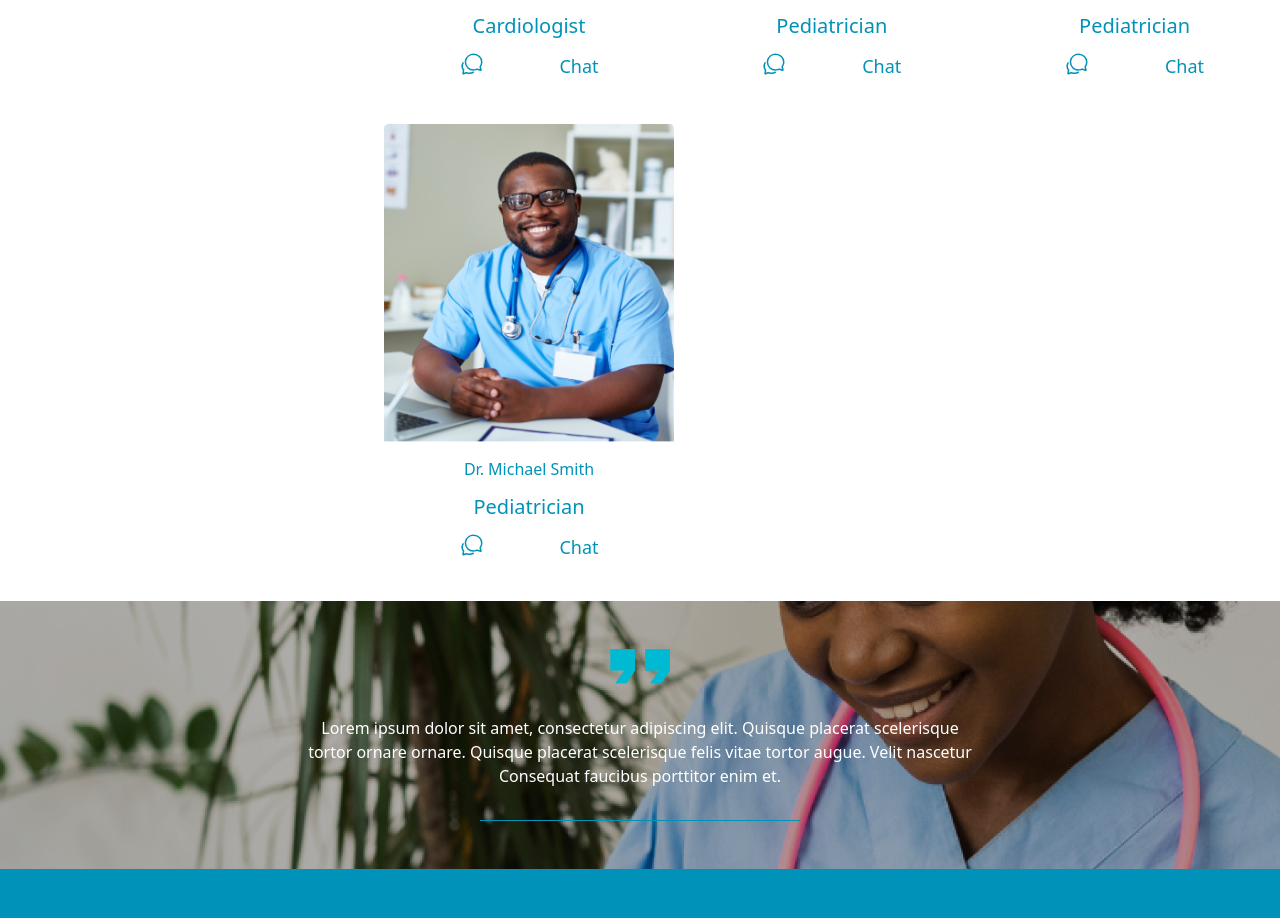
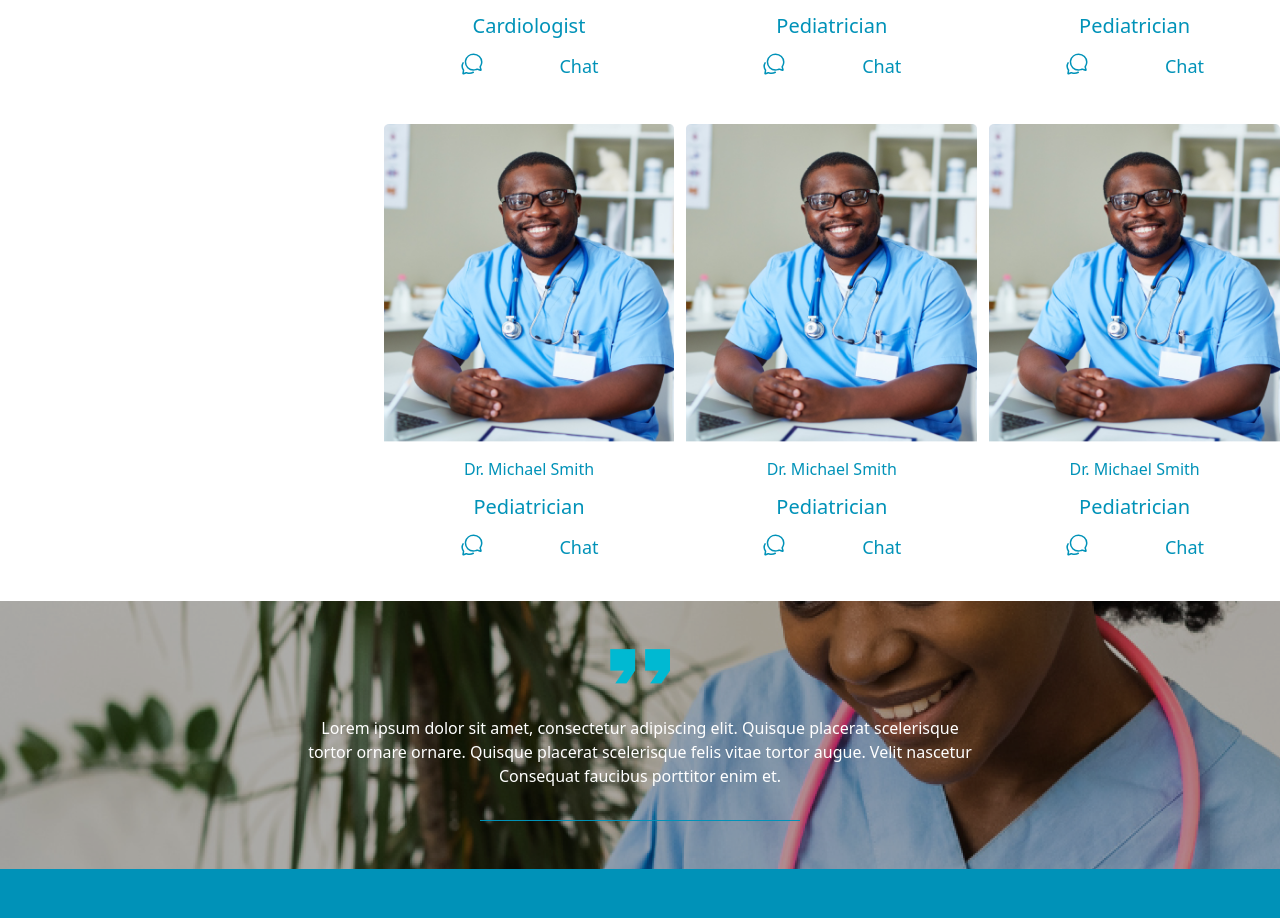
Before and after one commit to gloriaumutoni/AccessCare-Frontend, a React (Vite) app: page /bookings in a window 1280 px wide. Shown: the part 1168-2086 px from the top of the page. Built offline with nearby package versions, Linux system fonts and the light colour scheme.

Commit message:
chore: add more data

```diff
--- a/src/components/data/data.ts
+++ b/src/components/data/data.ts
@@ -77,4 +77,26 @@ export const doctorsDetails = [
     about:
       "Dr. Michael Smith is a Pediatrician in Huye with 5 years of experience. He has a rating of 4 with 80 reviews.",
   },
+  {
+    id: 8,
+    name: "Dr. Michael Smith",
+    specialization: "Pediatrician",
+    location: "Huye",
+    experience: "5 years",
+    rating: 4,
+    image: "/doctor (6).png",
+    about:
+      "Dr. Michael Smith is a Pediatrician in Huye with 5 years of experience. He has a rating of 4 with 80 reviews.",
+  },
+  {
+    id: 9,
+    name: "Dr. Michael Smith",
+    specialization: "Pediatrician",
+    location: "Huye",
+    experience: "5 years",
+    rating: 4,
+    image: "/doctor (6).png",
+    about:
+      "Dr. Michael Smith is a Pediatrician in Huye with 5 years of experience. He has a rating of 4 with 80 reviews.",
+  },
 ]
```
